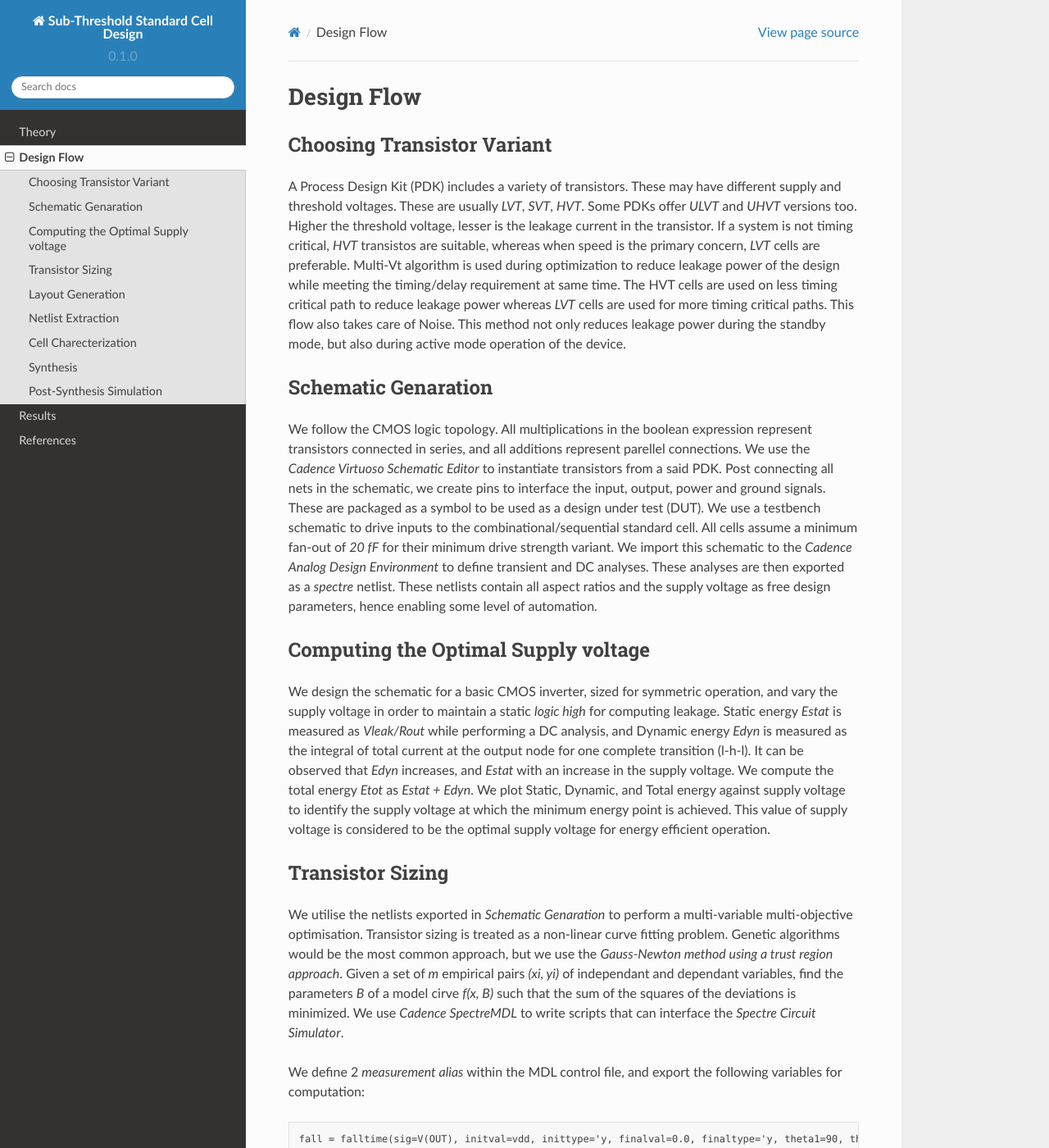
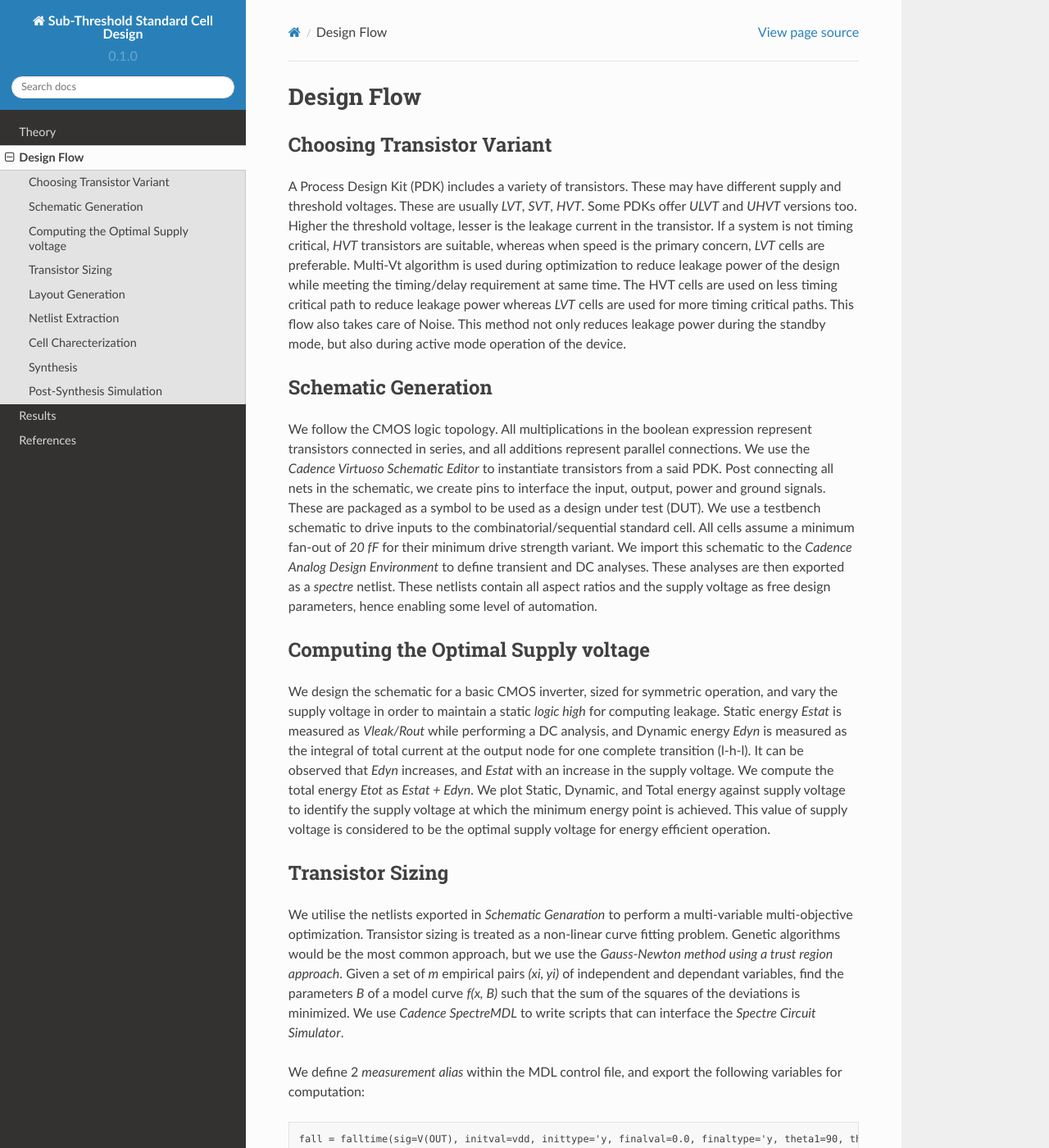
Before and after one commit to CHIPS-PESU/subvt, a Sphinx documentation site: the page built from docs/source/Designflow.rst, in a window 1280 px wide and 1400 px high. Shown: the whole window at 82% size. Built offline with Sphinx 7.4.7 and the Read the Docs theme 2.0.0, drawn with Linux system fonts in a browser that asks for light colours; some of the changed text lies outside the part shown.

Commit message:
Added spellcheck

```diff
--- a/docs/source/Designflow.rst
+++ b/docs/source/Designflow.rst
@@ -6,18 +6,18 @@ Choosing Transistor Variant
 
 A Process Design Kit (PDK) includes a variety of transistors. These may have different supply and threshold voltages. These are usually `LVT`, `SVT`, `HVT`.
 Some PDKs offer `ULVT` and `UHVT` versions too. Higher the threshold voltage, lesser is the leakage current in the transistor. If a system is not timing
-critical, `HVT` transistos are suitable, whereas when speed is the primary concern, `LVT` cells are preferable. Multi-Vt algorithm is used during optimization
+critical, `HVT` transistors are suitable, whereas when speed is the primary concern, `LVT` cells are preferable. Multi-Vt algorithm is used during optimization
 to reduce leakage power of the design while meeting the timing/delay requirement at same time. The HVT cells are used on less timing critical path to reduce
 leakage power whereas `LVT` cells are used for more timing critical paths. This flow also takes care of Noise. This method not only reduces leakage power during
 the standby mode, but also during active mode operation of the device.
 
-Schematic Genaration
+Schematic Generation
 --------------------
 
-We follow the CMOS logic topology. All multiplications in the boolean expression represent transistors connected in series, and all additions represent parellel
+We follow the CMOS logic topology. All multiplications in the boolean expression represent transistors connected in series, and all additions represent parallel
 connections. We use the `Cadence Virtuoso Schematic Editor` to instantiate transistors from a said PDK. Post connecting all nets in the schematic, we create pins
 to interface the input, output, power and ground signals. These are packaged as a symbol to be used as a design under test (DUT). We use a testbench schematic
-to drive inputs to the combinational/sequential standard cell. All cells assume a minimum fan-out of `20 fF` for their minimum drive strength variant.
+to drive inputs to the combinatorial/sequential standard cell. All cells assume a minimum fan-out of `20 fF` for their minimum drive strength variant.
 We import this schematic to the `Cadence Analog Design Environment` to define transient and DC analyses. These analyses are then exported as a `spectre` netlist.
 These netlists contain all aspect ratios and the supply voltage as free design parameters, hence enabling some level of automation.
 
@@ -33,9 +33,9 @@ supply voltage is considered to be the optimal supply voltage for energy efficie
 Transistor Sizing
 -----------------
 
-We utilise the netlists exported in `Schematic Genaration` to perform a multi-variable multi-objective optimisation. Transistor sizing is treated as a
+We utilise the netlists exported in `Schematic Genaration` to perform a multi-variable multi-objective optimization. Transistor sizing is treated as a
 non-linear curve fitting problem. Genetic algorithms would be the most common approach, but we use the `Gauss-Newton method using a trust region approach`.
-Given a set of `m` empirical pairs `(xi, yi)` of independant and dependant variables, find the parameters `B` of a model cirve `f(x, B)` such that the sum
+Given a set of `m` empirical pairs `(xi, yi)` of independent and dependant variables, find the parameters `B` of a model curve `f(x, B)` such that the sum
 of the squares of the deviations is minimized. We use `Cadence SpectreMDL` to write scripts that can interface the `Spectre Circuit Simulator`.
 
 We define 2 `measurement alias` within the MDL control file, and export the following variables for computation:
```
Also changed, not shown: other parts of docs/source/Designflow.rst (+12 -12 lines), docs/source/Results.rst (+10 -10 lines).
